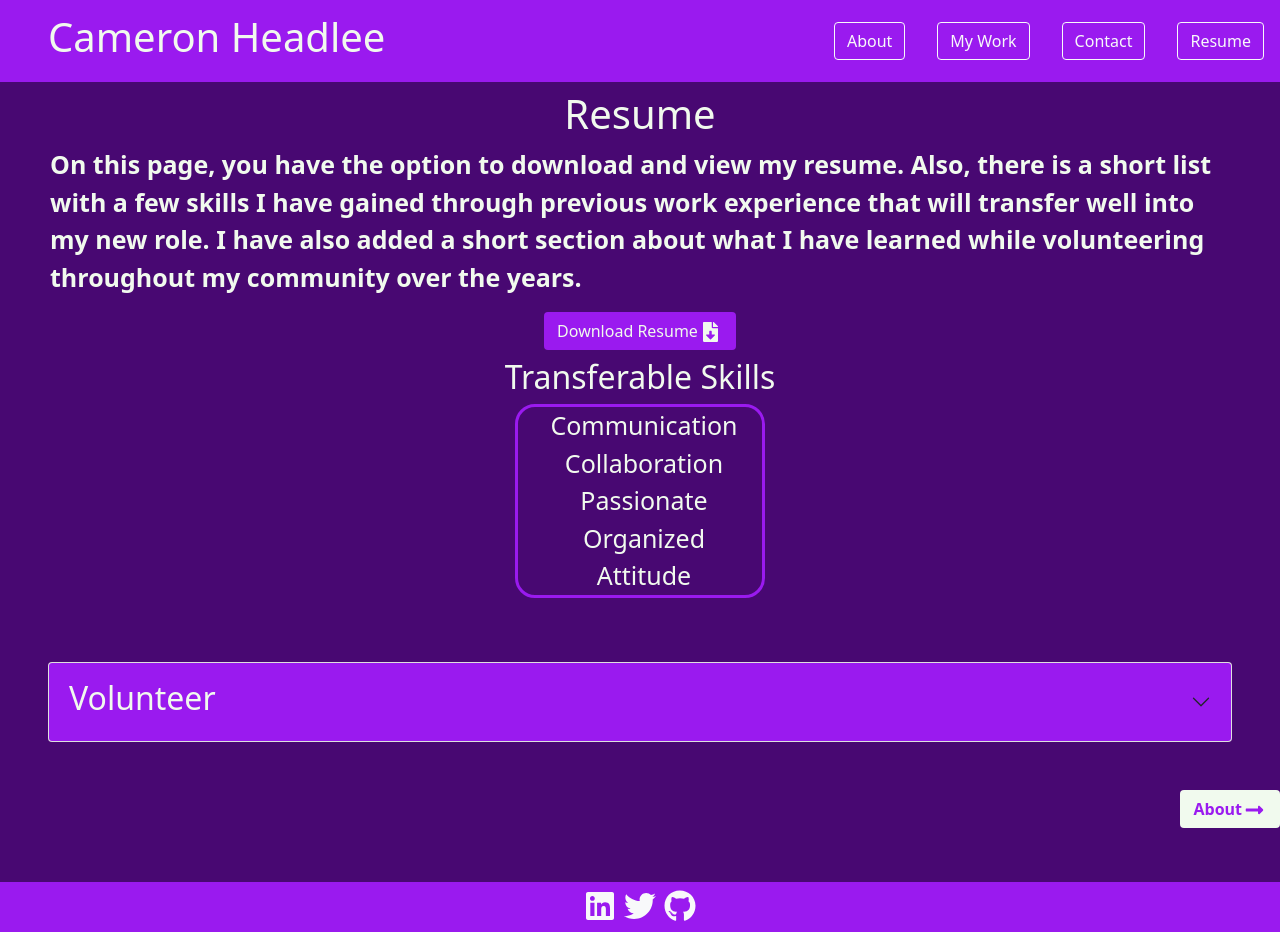
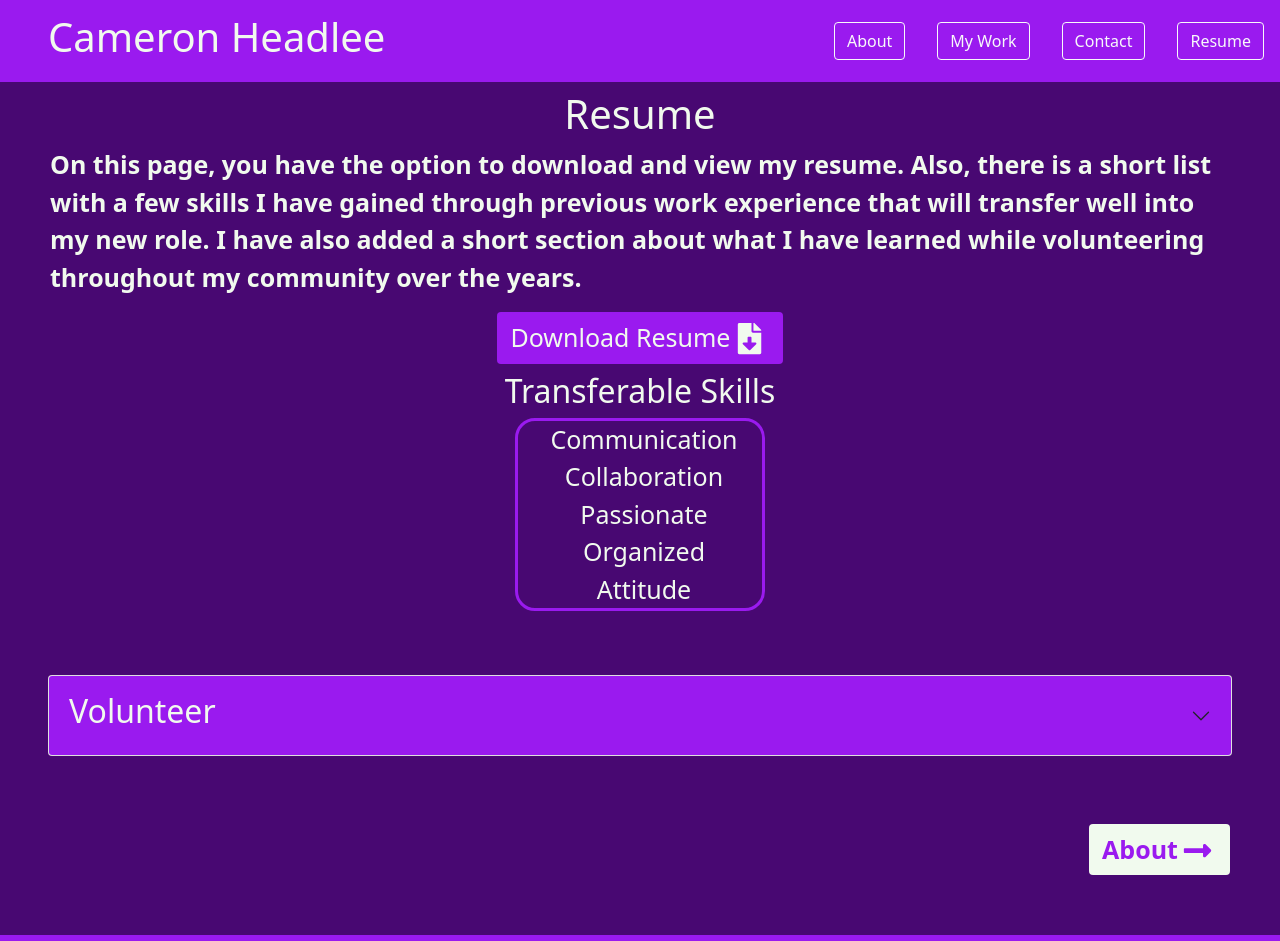
Before and after one commit to CameronHeadlee/R-Portfolio, a React (Create React App) app: page /Resume in a window 1280 px wide. Shown: the top 941 px of the page. Built offline with nearby package versions, Linux system fonts and the light colour scheme.

Commit message:
Changed size of both buttons and fixed nav button spacing.

```diff
--- a/src/styles/Resume.css
+++ b/src/styles/Resume.css
@@ -59,6 +59,7 @@ h2 {
 .btn.btn-outline-download {
     background-color: #9a1aef;
     color: #f1faee;
+    font-size: 25px;
 }
 
 .btn.btn-outline-download:hover {
@@ -96,7 +97,9 @@ h2 {
 .btn.btn-outline-five {
     background-color: #f1faee;
     color: #9a1aef;
+    font-size: 25px;
     font-weight: bold;
+    margin: 20px 50px 60px 70px;
 }
 
 .btn.btn-outline-five:hover {
```
